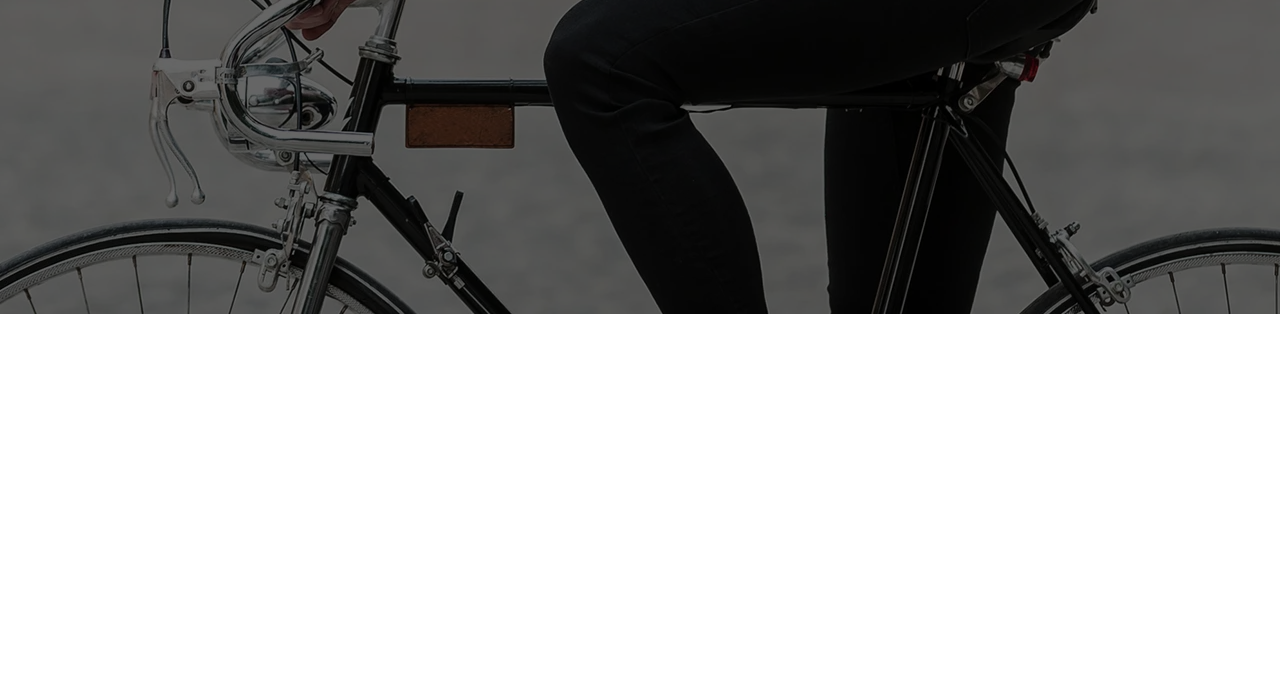
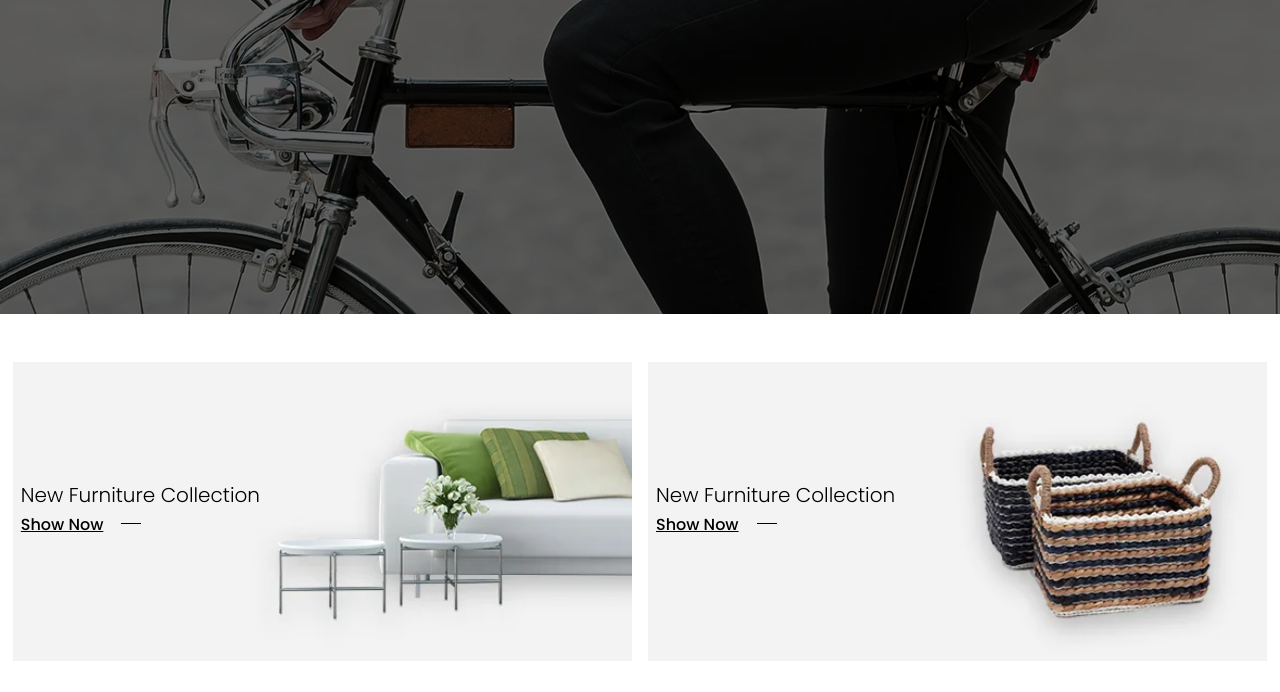
Before and after one commit to passumtornado/htmlcss__ecommerce, a plain HTML site: page index.html in a window 1280 px wide. Shown: the part 486-1178 px from the top of the page. Before the commit the page ends 800 px from the top, so only its background shows below. Drawn offline with nearby package versions, Linux system fonts and the light colour scheme.

Commit message:
update on banner section

```diff
--- /dev/null
+++ b/assets/css/banner.css
@@ -0,0 +1,84 @@
+.banner-container{
+    display:flex;
+    flex-direction:column ;
+    row-gap: 1rem;
+    width:90%;
+    justify-content: center;
+    align-items: center;
+    margin:3rem auto ;
+    font-family: 'Poppins',sans-serif;
+}
+.banner-content{
+    width: 100%;
+    display: flex;
+    flex-direction: column;
+    justify-content: center;
+    height: 180px;
+    align-self: center;
+    padding: .8rem .5rem;
+}
+.banner-content.sec-one{
+    background: url('../images/furn.jpg');
+    background-repeat: no-repeat;
+    background-size: cover;
+    object-fit: cover;
+
+}
+.banner-content.sec-two{
+    background: url('../images/bask.jpg');
+    background-repeat: no-repeat;
+    background-size: cover;
+    object-fit: cover;
+}
+.banner-content a{
+    font-weight: 500;
+    font-size: 16px;
+    line-height: 33px;
+    text-align: center;
+    text-decoration-line: underline;
+    color: #000000;
+    width: 40%;
+    position: relative;
+}
+.banner-container a::after{
+    content: '';
+    position: absolute;
+    width: 20px;
+    height: 1px;
+    background: #000000;
+    right: 0;
+    bottom: 50%;
+
+}
+
+@media (min-width:768px){
+    .banner-container{
+        flex-direction:row;
+        column-gap: 1rem;
+        width: 98%;
+    }
+    .banner-content{
+        width: 350px;
+    }
+    .banner-content a{
+        text-align: start;
+    }
+    h3{
+        text-align: start !important;
+        font-size: 20px;
+    }
+    .banner-container a::after{
+        right:50%;
+        bottom: 50%;
+
+    }
+}
+@media (min-width:1024px){
+    /* .banner-container{
+        flex-wrap: wrap;
+    } */
+    .banner-content{
+        width: 100%;
+        height: 299px;
+    }
+}
--- a/assets/css/styles.css
+++ b/assets/css/styles.css
@@ -11,3 +11,11 @@ body {
 a {
     text-decoration: none;
 }
+h3{
+font-weight: 300;
+font-size: 20px;
+line-height: 25px;
+color: #000000;
+text-align: center;
+width: 50%;
+}
--- a/index.html
+++ b/index.html
@@ -13,6 +13,7 @@
         rel="stylesheet">
     <script src="https://unpkg.com/feather-icons"></script>
     <link rel="stylesheet" href="./assets/css/hero.css">
+    <link rel="stylesheet" href="./assets/css/banner.css">
     <link rel="stylesheet" href="./assets/css/styles.css">
 </head>
 
@@ -59,7 +60,18 @@
         </div>
     </section>
 
-
+    <!-- Start Banner Section -->
+    <section class="banner-container">
+    <div class="banner-content sec-one">
+        <h3>New Furniture Collection</h3>
+        <a href="#">Show Now</a>
+    </div>
+    <div class="banner-content sec-two">
+        <h3>New Furniture Collection</h3>
+        <a href="#">Show Now</a>
+    </div>
+    </section>
+    <!-- End Banner Section -->
     <!-- Script for adding feather icons -->
     <script>
         feather.replace()
```
